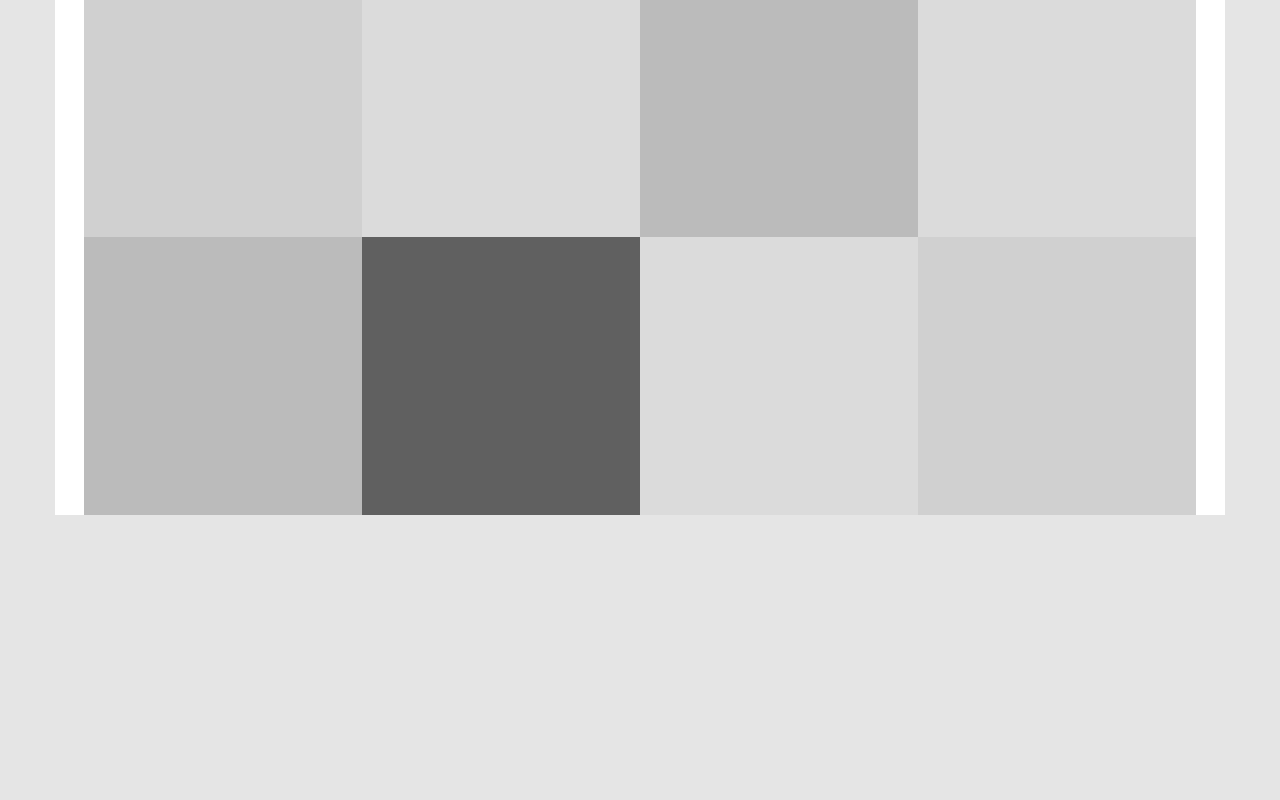
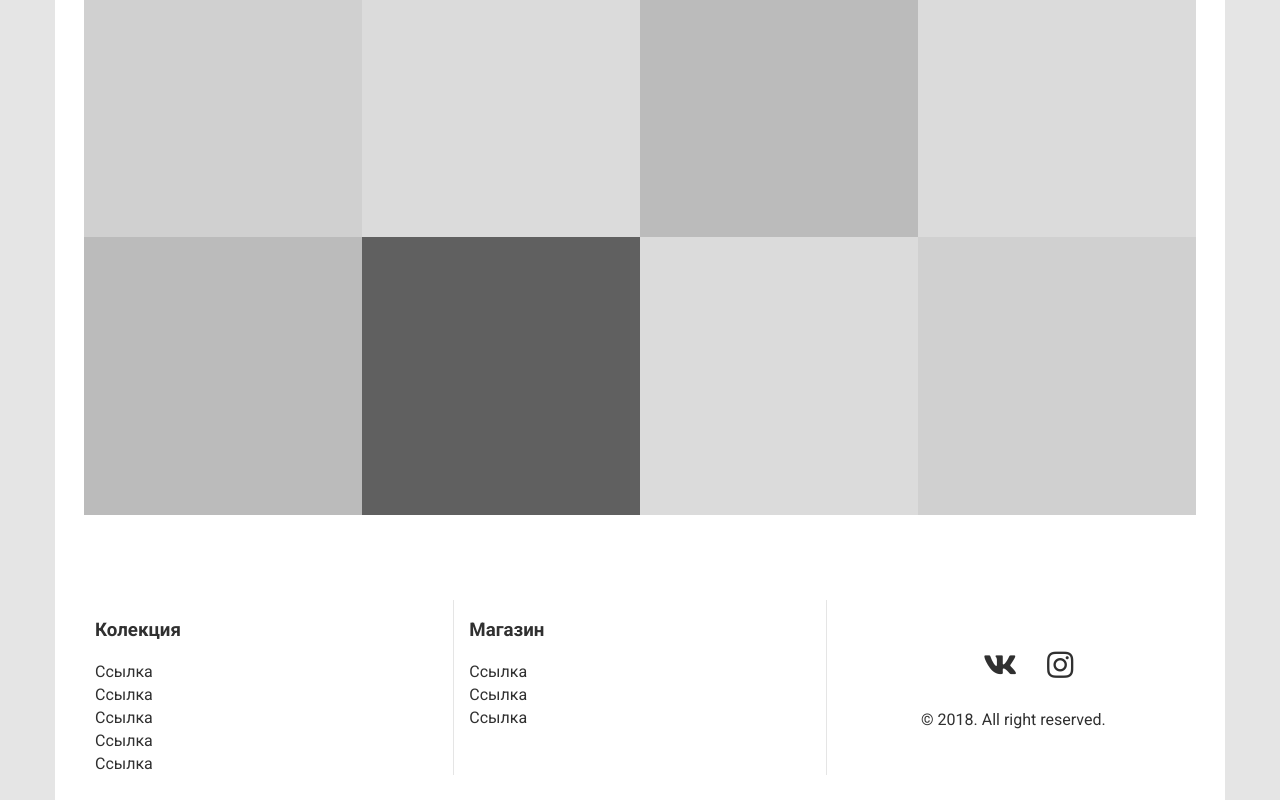
Before and after one commit to zinovyevaleks/Women-Clothes-Shop, a plain HTML site: page index.html in a window 1280 px wide. Shown: the part 972-1772 px from the top of the page. Before the commit the page ends 1487 px from the top, so only its background shows below. Drawn offline with Linux system fonts and the light colour scheme.

Commit message:
Сверстал footer подкорректировал внешний вид навигации

```diff
--- a/index.html
+++ b/index.html
@@ -78,13 +78,53 @@
                 </div>
             </div>
             <div class="row table__row">
-                <div class="col-3 table__cell grey"></div>
-                <div class="col-3 table__cell dark-grey"></div>
-                <div class="col-3 table__cell"></div>
-                <div class="col-3 table__cell light-grey"></div>
+                <div class="col-3 table__cell grey">
+                    <h4 class="cell__title">Товар</h4>
+                    <p class="cell__description">Lorem ipsum dolor sit amet.</p>
+                </div>
+                <div class="col-3 table__cell dark-grey">
+                    <h4 class="cell__title">Товар</h4>
+                    <p class="cell__description">Lorem ipsum dolor sit amet.</p>
+                </div>
+                <div class="col-3 table__cell">
+                    <h4 class="cell__title">Товар</h4>
+                    <p class="cell__description">Lorem ipsum dolor sit amet.</p>
+                </div>
+                <div class="col-3 table__cell light-grey">
+                    <h4 class="cell__title">Товар</h4>
+                    <p class="cell__description">Lorem ipsum dolor sit amet.</p>
+                </div>
             </div>
         </section>
-
+        <footer class="footer row">
+            <div class="footer__collection col-4">
+                <h3>Колекция</h3>
+                <ul>
+                    <li>Ссылка</li>
+                    <li>Ссылка</li>
+                    <li>Ссылка</li>
+                    <li>Ссылка</li>
+                    <li>Ссылка</li>
+                </ul>
+            </div>
+            <div class="footer__shop col-4">
+                <h3>Магазин</h3>
+                <ul>
+                    <li>Ссылка</li>
+                    <li>Ссылка</li>
+                    <li>Ссылка</li>
+                </ul>
+            </div>
+            <div class="footer__social col-4">
+                <div class="social__icon row">
+                    <i class="fab fa-vk"></i>
+                    <i class="fab fa-instagram"></i>
+                </div>
+                <div class="social__copyright">
+                    &copy; 2018. All right reserved.
+                </div>
+            </div>
+        </footer>
     </div>
 </body>
 </html>
--- /dev/null
+++ b/src/footer.less
@@ -0,0 +1,51 @@
+@import "variables.less";
+@import "mixins.less";
+
+
+.footer {
+    margin-top: 60px;
+    padding: 25px;
+
+    &__collection{
+
+        ul {
+            .clean-list;
+            font-weight: 400;
+            line-height: 23px;
+        }
+    }
+
+    &__shop {
+
+        border-left: 1px solid rgba(0, 0, 0, 0.1);;
+        border-right: 1px solid rgba(0, 0, 0, 0.1);;
+
+        ul {
+            .clean-list;
+            font-weight: 400;
+            line-height: 23px;
+        }
+    }
+
+    &__social {
+        margin-top: 20px;
+
+        .social__icon {
+            font-size: 30px;
+            justify-content: center;
+
+            i {
+                margin-bottom: 30px;
+                margin-left: 30px;
+                margin-top: 30px;
+
+            }
+        }
+
+        .social__copyright {
+            display: flex;
+            justify-content: center;
+        }
+
+    }
+}
--- a/src/main.less
+++ b/src/main.less
@@ -5,6 +5,7 @@
 @import "nav.less";
 @import "header.less";
 @import "table.less";
+@import "footer.less";
 
 
 
@@ -26,5 +27,7 @@ body {
 
 .separation {
     background-color:  rgba(0, 0, 0, 0.1);
+    margin: 0 auto;
     height: 1px;
+    width: 95%;
 }
--- a/src/nav.less
+++ b/src/nav.less
@@ -13,6 +13,7 @@
         align-items: center;
         display: flex;
         justify-content: space-around;
+        padding-left: 10px;
     }
 
     &__item {
--- a/style.css
+++ b/style.css
@@ -105,6 +105,7 @@
   display: flex;
   -ms-flex-pack: distribute;
       justify-content: space-around;
+  padding-left: 10px;
 }
 .nav__login {
   -webkit-box-align: center;
@@ -220,6 +221,50 @@
 .table__cell:hover p {
   visibility: visible;
 }
+.footer {
+  margin-top: 60px;
+  padding: 25px;
+}
+.footer__collection ul {
+  padding: 0;
+  margin: 0;
+  list-style: none;
+  font-weight: 400;
+  line-height: 23px;
+}
+.footer__shop {
+  border-left: 1px solid rgba(0, 0, 0, 0.1);
+  border-right: 1px solid rgba(0, 0, 0, 0.1);
+}
+.footer__shop ul {
+  padding: 0;
+  margin: 0;
+  list-style: none;
+  font-weight: 400;
+  line-height: 23px;
+}
+.footer__social {
+  margin-top: 20px;
+}
+.footer__social .social__icon {
+  font-size: 30px;
+  -webkit-box-pack: center;
+      -ms-flex-pack: center;
+          justify-content: center;
+}
+.footer__social .social__icon i {
+  margin-bottom: 30px;
+  margin-left: 30px;
+  margin-top: 30px;
+}
+.footer__social .social__copyright {
+  display: -webkit-box;
+  display: -ms-flexbox;
+  display: flex;
+  -webkit-box-pack: center;
+      -ms-flex-pack: center;
+          justify-content: center;
+}
 body {
   padding: 0;
   margin: 0;
@@ -235,5 +280,7 @@ body {
 }
 .separation {
   background-color: rgba(0, 0, 0, 0.1);
+  margin: 0 auto;
   height: 1px;
+  width: 95%;
 }
```
Also changed, not shown: src/style.css (added, +68 -0 lines).
